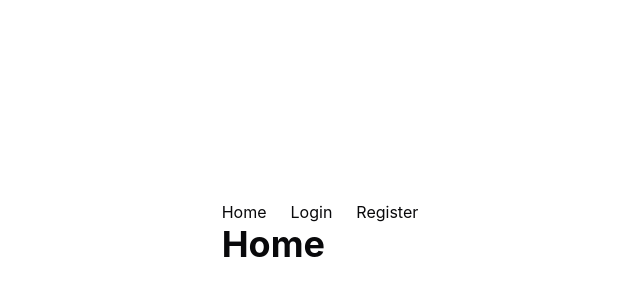
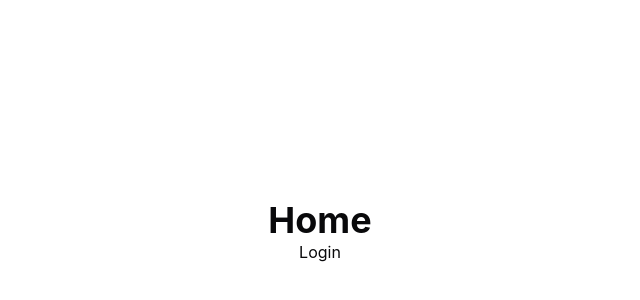
Before and after one commit to techyvino/vite-project-starter, a React (Vite) app: page / in a window 1280 px wide. Shown: the part 168-468 px from the top of the page, without its empty margins (320-960 px from the left). Built offline with nearby package versions, Linux system fonts and the light colour scheme.

Commit message:
fix: downgrade react-router-dom to v5 and update routing to use Switch

```diff
--- a/package.json
+++ b/package.json
@@ -30,7 +30,7 @@
     "react": "^18.3.1",
     "react-dom": "^18.3.1",
     "react-router": "^5.1.2",
-    "react-router-dom": "^7.1.3",
+    "react-router-dom": "^5.1.2",
     "tailwind-merge": "^2.5.5",
     "tailwindcss-animate": "^1.0.7"
   },
--- a/src/App.tsx
+++ b/src/App.tsx
@@ -1,19 +1,39 @@
-import { BrowserRouter, Route, Routes } from 'react-router-dom';
-
-import AuthLayout from './layout';
-import Router from './Router';
+import { BrowserRouter, Link, Route, Switch } from 'react-router-dom';
 
 function App() {
   return (
     <div className="h-screen flex flex-col items-center justify-center">
       <BrowserRouter>
-        <Routes>
-          <Route path="/" element={<AuthLayout />}>
-            {Router.map((route, index) => (
-              <Route key={index} element={route?.element} path={route?.path} />
-            ))}
-          </Route>
-        </Routes>
+        <Switch>
+          <Route
+            exact
+            path={'/'}
+            component={() => (
+              <div className="flex flex-col items-center justify-center">
+                <h1>Home</h1>
+                <Link to="/sf">Login</Link>
+              </div>
+            )}
+          />
+          <Route
+            path={'/sf'}
+            component={() => (
+              <div className="flex flex-col items-center justify-center">
+                <h1>Salesforce</h1>
+                <Link to="/">Home</Link>
+              </div>
+            )}
+          />
+          <Route
+            path={'/about'}
+            component={() => (
+              <div className="flex flex-col items-center justify-center">
+                <h1>About</h1>
+                <Link to="/">Home</Link>
+              </div>
+            )}
+          />
+        </Switch>
       </BrowserRouter>
     </div>
   );
```
Also changed, not shown: 1 other file (tests, documents, lock files or other folders).
